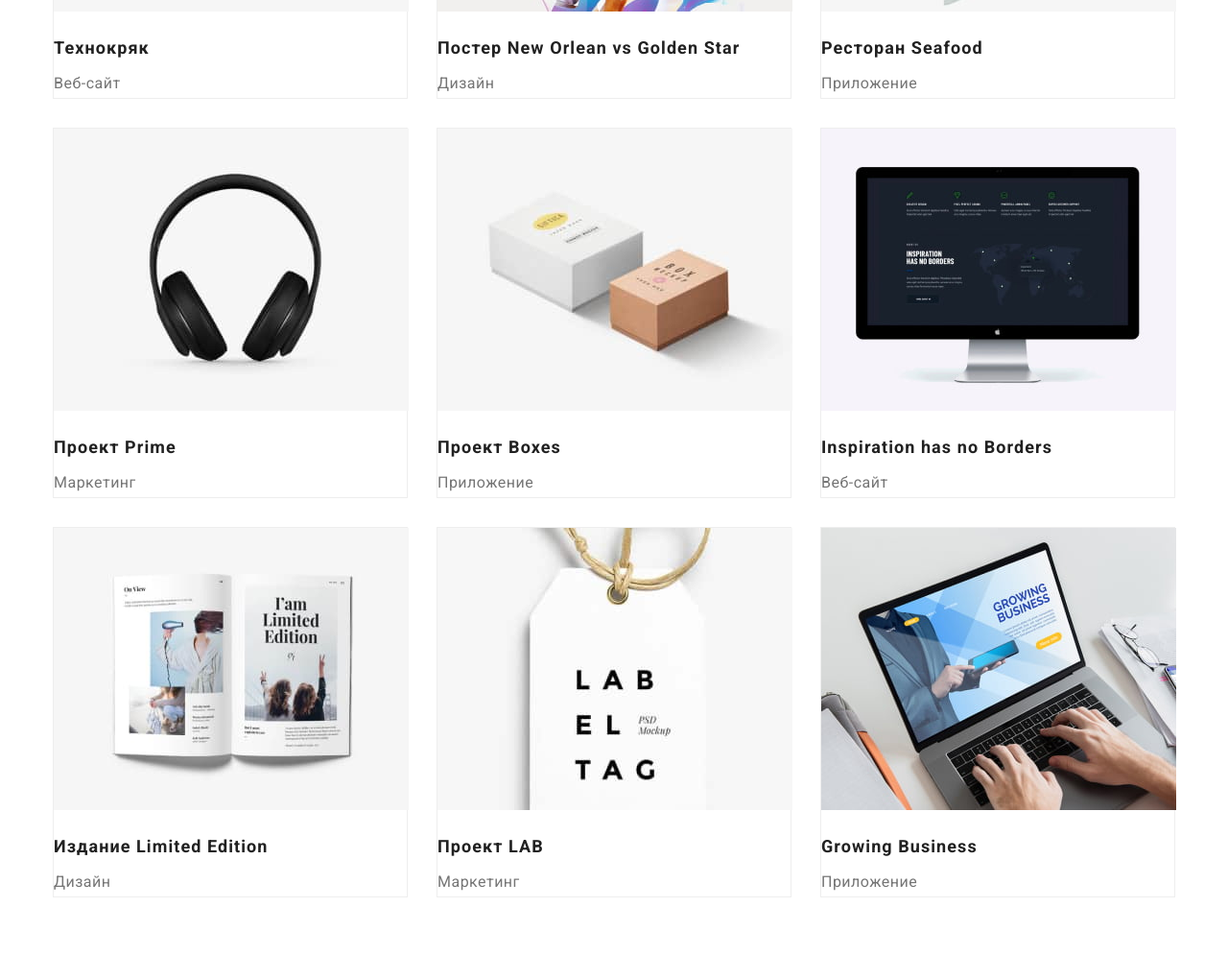
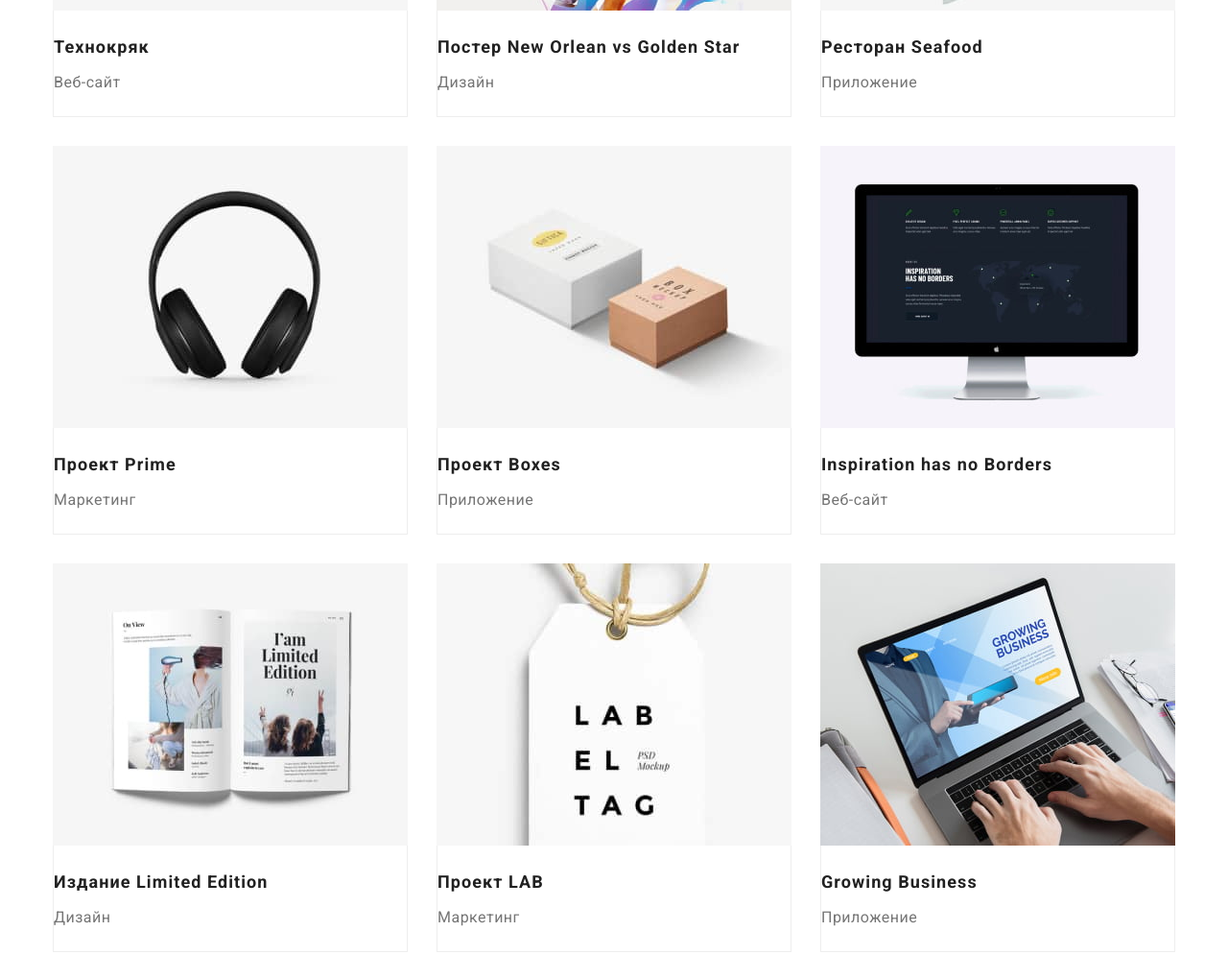
Before and after one commit to AnnaZhezhera/goit-markup-hw-03, a plain HTML site: page portfolio.html in a window 1280 px wide. Shown: the part 560-1555 px from the top of the page at 96% size. Drawn offline with nearby package versions, Linux system fonts and the light colour scheme.

Commit message:
Borders for cards on Portfolio page fixed

```diff
--- a/css/styles.css
+++ b/css/styles.css
@@ -323,14 +323,12 @@ img {
   line-height: 1.88;
   font-size: 16px;
 }
-.pic-margine-bottom {
+/* .pic-margine-bottom {
   margin-bottom: 20px;
-}
+} */
 .flex-element {
   width: 370px;
   background-color: var(--white-text-color);
-
-  border: 1px solid var(--border-cards-color);
 
   margin-right: 30px;
   margin-bottom: 30px;
@@ -341,3 +339,9 @@ img {
 .flex-element:nth-last-child(-n + 3) {
   margin-bottom: 0;
 }
+.flex-element-text {
+  padding-top: 20px;
+  padding-bottom: 20px;
+  border: 1px solid var(--border-cards-color);
+  border-top: none;
+}
--- a/portfolio.html
+++ b/portfolio.html
@@ -76,8 +76,10 @@
                 width="370"
                 class="pic-margine-bottom"
               />
+              <div class="flex-element-text">
                 <h2 class="project-title">Технокряк</h2>
                 <span>Веб-сайт</span>
+              </div>
             </li>
             <li class="flex-element">
               <img
@@ -86,8 +88,10 @@
                 width="370"
                 class="pic-margine-bottom"
               />
+              <div class="flex-element-text">
                 <h2 class="project-title">Постер New Orlean vs Golden Star</h2>
                 <span>Дизайн</span>
+              </div>
             </li>
             <li class="flex-element">
               <img
@@ -96,8 +100,10 @@
                 width="370"
                 class="pic-margine-bottom"
               />
+              <div class="flex-element-text">
                 <h2 class="project-title">Ресторан Seafood</h2>
                 <span>Приложение</span>
+              </div>
             </li>
             <li class="flex-element">
               <img
@@ -106,8 +112,10 @@
                 width="370"
                 class="pic-margine-bottom"
               />
+              <div class="flex-element-text">
                 <h2 class="project-title">Проект Prime</h2>
                 <span>Маркетинг</span>
+              </div>
             </li>
             <li class="flex-element">
               <img
@@ -116,8 +124,10 @@
                 width="370"
                 class="pic-margine-bottom"
               />
+              <div class="flex-element-text">
                 <h2 class="project-title">Проект Boxes</h2>
                 <span>Приложение</span>
+              </div>
             </li>
             <li class="flex-element">
               <img
@@ -126,8 +136,10 @@
                 width="370"
                 class="pic-margine-bottom"
               />
+              <div class="flex-element-text">
                 <h2 class="project-title">Inspiration has no Borders</h2>
                 <span>Веб-сайт</span>
+              </div>
             </li>
             <li class="flex-element">
               <img
@@ -136,8 +148,10 @@
                 width="370"
                 class="pic-margine-bottom"
               />
+              <div class="flex-element-text">
                 <h2 class="project-title">Издание Limited Edition</h2>
                 <span>Дизайн</span>
+              </div>
             </li>
             <li class="flex-element">
               <img
@@ -146,8 +160,10 @@
                 width="370"
                 class="pic-margine-bottom"
               />
+              <div class="flex-element-text">
                 <h2 class="project-title">Проект LAB</h2>
                 <span>Маркетинг</span>
+              </div>
             </li>
             <li class="flex-element">
               <img
@@ -156,8 +172,10 @@
                 width="370"
                 class="pic-margine-bottom"
               />
+              <div class="flex-element-text">
                 <h2 class="project-title">Growing Business</h2>
                 <span>Приложение</span>
+              </div>
             </li>
           </ul>
         </div>
```
Also changed, not shown: index.html (+2 -2 lines). Lines whose indentation alone changed are shown as unchanged.
